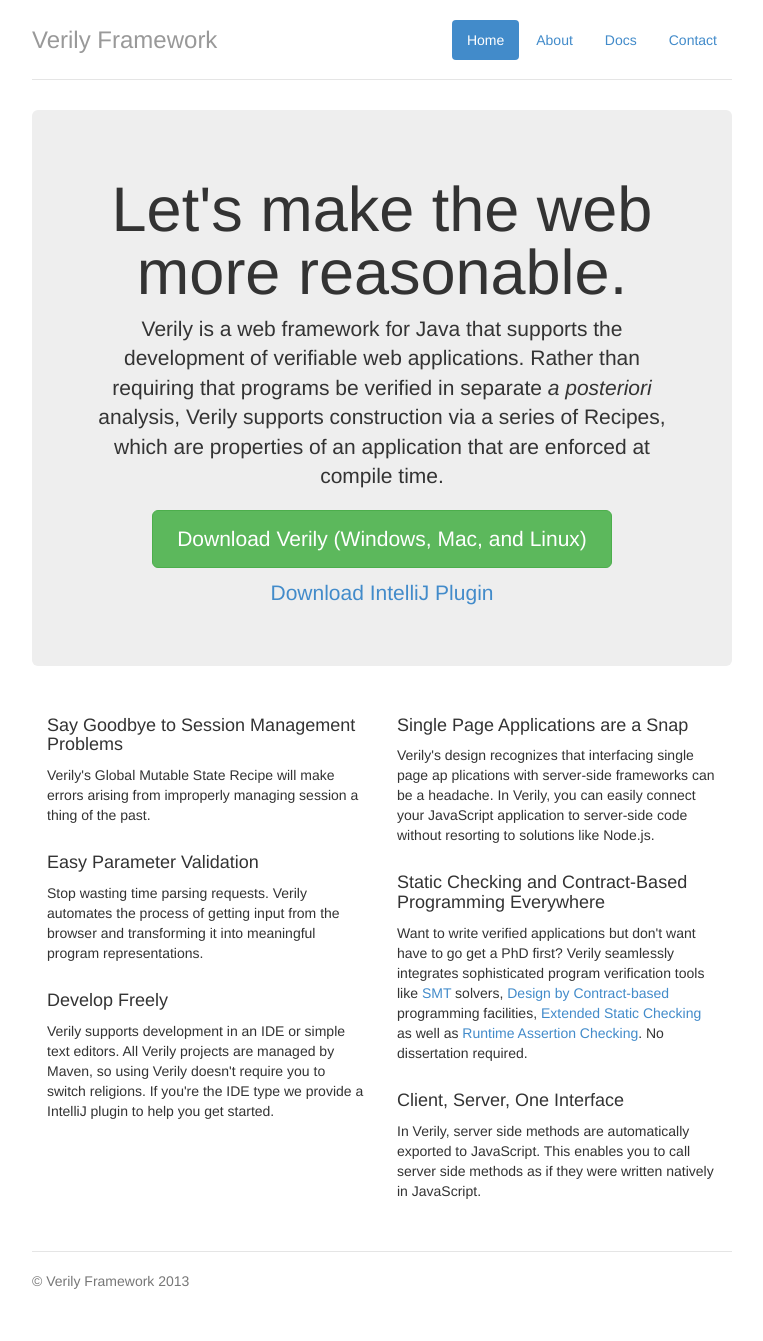
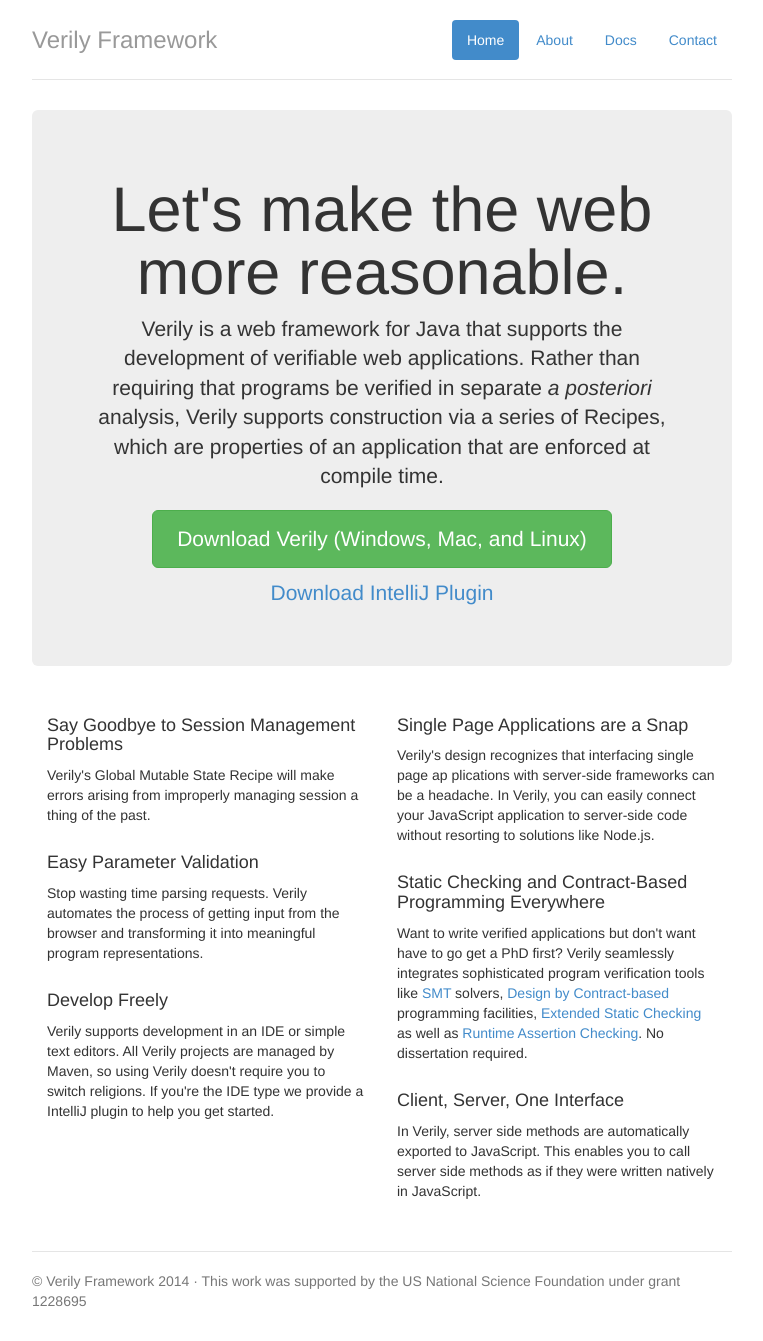
Before and after one commit to verily-framework/verily-framework.github.com, a Jekyll site: the page index.html, which Jekyll copies as it is, in a window 1280 px wide. Shown: the whole page, without its empty margins (258-1021 px from the left). Built offline with Jekyll 4.4.1, drawn with Linux system fonts in a browser that asks for light colours.

Commit message:
more footer changes.

```diff
--- a/_layouts/default.html
+++ b/_layouts/default.html
@@ -44,7 +44,7 @@
       {{content}}
 
       <div class="footer">
-        <p>&copy; Verily Framework 2013 - This work was supported by the US National Science Foundation under grant 1228695</p>
+        <p>&copy; Verily Framework 2014 &middot; This work was supported by the US National Science Foundation under grant 1228695</p>
       </div>
 
     </div> <!-- /container -->
--- a/about/index.html
+++ b/about/index.html
@@ -46,7 +46,7 @@
       </div>
 
       <div class="footer">
-        <p>&copy; Verily Framework 2013</p>
+        <p>&copy; Verily Framework 2014 &middot; This work was supported by the US National Science Foundation under grant 1228695</p>
       </div>
 
     </div> <!-- /container -->
--- a/index.html
+++ b/index.html
@@ -77,7 +77,7 @@
       </div>
 
       <div class="footer">
-        <p>&copy; Verily Framework 2013</p>
+        <p>&copy; Verily Framework 2014 &middot; This work was supported by the US National Science Foundation under grant 1228695</p>
       </div>
 
     </div> <!-- /container -->
```
